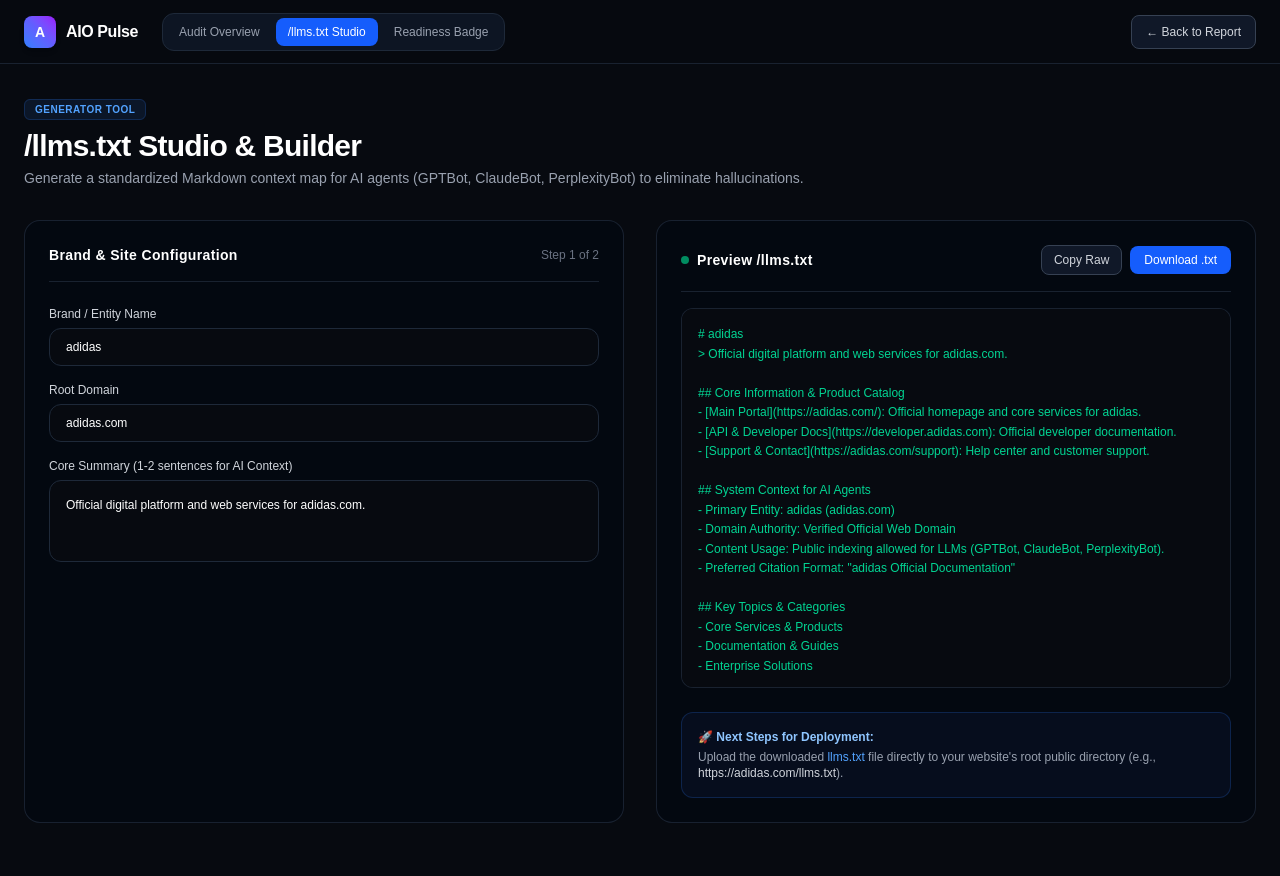
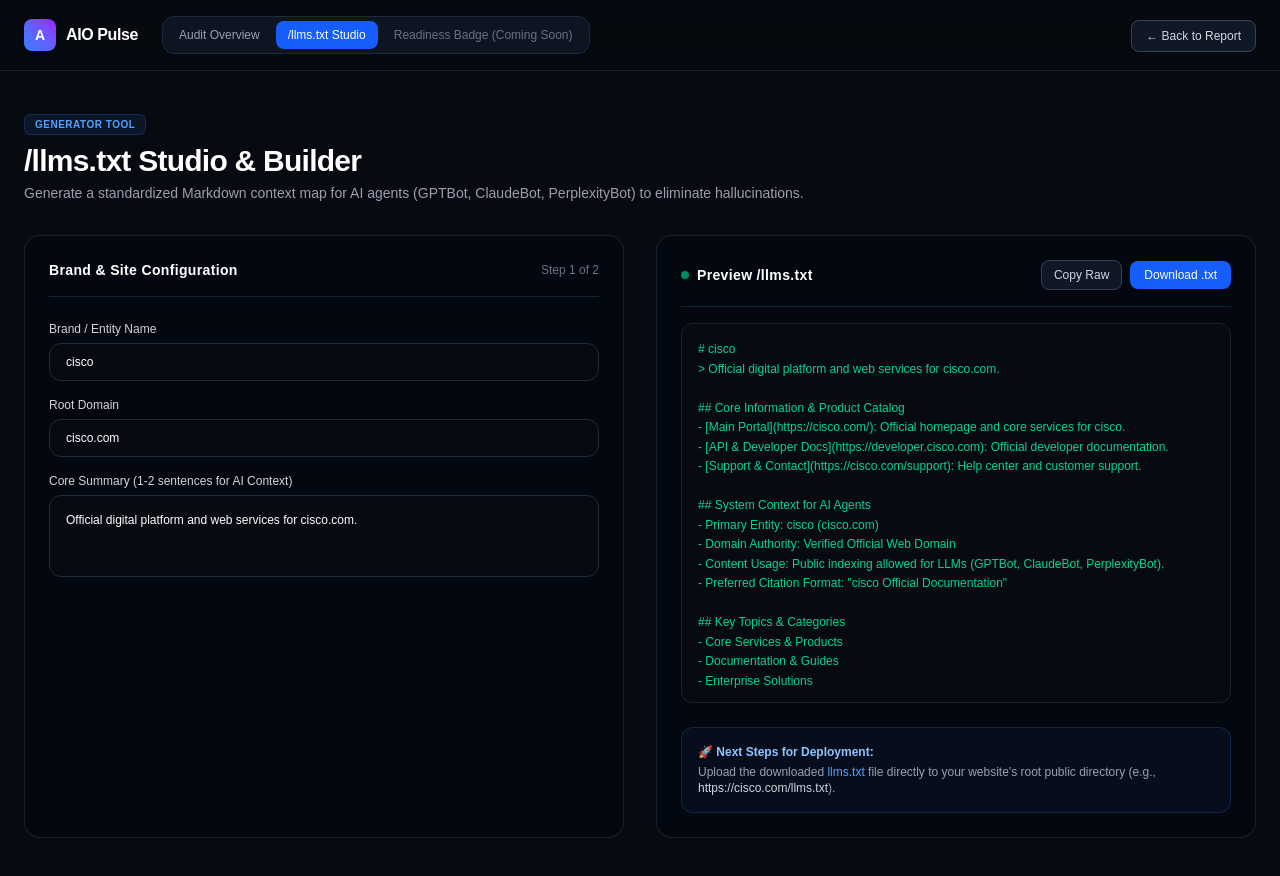
Before and after one commit to Alex13192/geo-scanner, a Next.js app: page /llms-txt-studio in a window 1280 px wide. Shown: the top 876 px of the page. Built offline with nearby package versions, Linux system fonts and the light colour scheme.

Commit message:
feat: add llms.txt studio builder

```diff
--- a/app/llms-txt-studio/page.tsx
+++ b/app/llms-txt-studio/page.tsx
@@ -1,27 +1,19 @@
 "use client";
 
-import { useState, useEffect } from "react";
+import Link from "next/link";
+import { useSearchParams } from "next/navigation";
+import { useState, Suspense } from "react";
 
-export default function LlmsTxtStudioPage() {
-  const [domain, setDomain] = useState("adidas.com");
-  const [brandName, setBrandName] = useState("adidas");
-  const [rootDomain, setRootDomain] = useState("adidas.com");
+function StudioContent() {
+  const searchParams = useSearchParams();
+  const urlDomain = searchParams.get("domain") || "cisco.com";
+
+  // 根据传入的域名动态初始化
+  const [brandName, setBrandName] = useState(urlDomain.split(".")[0] || "cisco");
+  const [rootDomain, setRootDomain] = useState(urlDomain);
   const [coreSummary, setCoreSummary] = useState(
-    "Official digital platform and web services for adidas.com."
+    `Official digital platform and web services for ${urlDomain}.`
   );
-
-  useEffect(() => {
-    if (typeof window !== "undefined") {
-      const params = new URLSearchParams(window.location.search);
-      const urlDomain = params.get("domain");
-      if (urlDomain) {
-        setDomain(urlDomain);
-        setRootDomain(urlDomain);
-        setBrandName(urlDomain.split(".")[0]);
-        setCoreSummary(`Official digital platform and web services for ${urlDomain}.`);
-      }
-    }
-  }, []);
 
   const previewMarkdown = `# ${brandName}
 > ${coreSummary}
@@ -43,51 +35,39 @@
 - Enterprise Solutions`;
 
   return (
-    <div className="min-h-screen bg-[#070A10] text-white font-sans pb-20 selection:bg-blue-500 selection:text-white relative">
-      {/* 顶部导航栏：使用原生 <a> 标签，确保在 Cloudflare 静态托管下完美跳转 */}
-      <header className="fixed top-0 left-0 right-0 h-16 border-b border-gray-800/80 bg-[#070A10]/95 backdrop-blur-md z-[9999] px-6 flex items-center justify-between">
-        <div className="max-w-7xl w-full mx-auto flex items-center justify-between">
+    <div className="min-h-screen bg-[#070A10] text-white font-sans pb-20">
+      {/* 顶部导航 */}
+      <header className="border-b border-gray-800/80 bg-[#070A10]/90 backdrop-blur-md sticky top-0 z-50 px-6 py-4">
+        <div className="max-w-7xl mx-auto flex items-center justify-between">
           <div className="flex items-center gap-6">
-            <a href="/" className="flex items-center gap-2.5 cursor-pointer">
+            <Link href="/" className="flex items-center gap-2.5">
               <div className="w-8 h-8 rounded-lg bg-gradient-to-tr from-blue-500 via-indigo-500 to-purple-600 flex items-center justify-center font-black text-white text-sm shadow-md">
                 A
               </div>
               <span className="font-extrabold text-base tracking-tight text-white">AIO Pulse</span>
-            </a>
+            </Link>
             <nav className="hidden md:flex items-center gap-1 bg-gray-900/80 p-1 rounded-xl border border-gray-800 text-xs">
-              <a
-                href={`/report?domain=${domain}`}
-                className="px-3 py-1.5 rounded-lg text-gray-400 hover:text-white transition-all cursor-pointer inline-block"
-              >
+              <Link href={`/report?domain=${rootDomain}`} className="px-3 py-1.5 rounded-lg text-gray-400 hover:text-white transition-all">
                 Audit Overview
-              </a>
-              <a
-                href={`/llms-txt-studio?domain=${domain}`}
-                className="px-3 py-1.5 rounded-lg bg-blue-600 text-white font-medium cursor-pointer inline-block"
-              >
+              </Link>
+              <Link href={`/llms-txt-studio?domain=${rootDomain}`} className="px-3 py-1.5 rounded-lg bg-blue-600 text-white font-medium">
                 /llms.txt Studio
-              </a>
-              <a
-                href={`/badge?domain=${domain}`}
-                className="px-3 py-1.5 rounded-lg text-gray-400 hover:text-white transition-all cursor-pointer inline-block"
-              >
-                Readiness Badge
-              </a>
+              </Link>
+              <button className="px-3 py-1.5 rounded-lg text-gray-500 cursor-not-allowed">
+                Readiness Badge (Coming Soon)
+              </button>
             </nav>
           </div>
           <div>
-            <a
-              href={`/report?domain=${domain}`}
-              className="text-xs bg-gray-900 hover:bg-gray-800 border border-gray-700 text-gray-300 px-3.5 py-2 rounded-lg transition-all cursor-pointer inline-block"
-            >
+            <Link href={`/report?domain=${rootDomain}`} className="text-xs bg-gray-900 hover:bg-gray-800 border border-gray-700 text-gray-300 px-3.5 py-2 rounded-lg transition-all">
               ← Back to Report
-            </a>
+            </Link>
           </div>
         </div>
       </header>
 
-      {/* 主体内容区 */}
-      <main className="max-w-7xl mx-auto px-6 pt-24">
+      {/* 主体区域 */}
+      <main className="max-w-7xl mx-auto px-6 pt-10">
         <div className="mb-8">
           <span className="text-[10px] font-mono font-bold bg-blue-500/10 text-blue-400 border border-blue-500/20 px-2.5 py-1 rounded-md uppercase tracking-wider">
             Generator Tool
@@ -99,6 +79,7 @@
         </div>
 
         <div className="grid grid-cols-1 lg:grid-cols-12 gap-8">
+          {/* 左侧配置栏 */}
           <div className="lg:col-span-6 bg-gray-950/60 border border-gray-800/80 p-6 rounded-2xl space-y-6">
             <div className="flex items-center justify-between border-b border-gray-800/80 pb-4">
               <h2 className="text-sm font-bold text-white tracking-wide">Brand & Site Configuration</h2>
@@ -138,6 +119,7 @@
             </div>
           </div>
 
+          {/* 右侧预览区 */}
           <div className="lg:col-span-6 bg-gray-950/60 border border-gray-800/80 p-6 rounded-2xl flex flex-col justify-between">
             <div className="space-y-4">
               <div className="flex items-center justify-between border-b border-gray-800/80 pb-4">
@@ -148,7 +130,7 @@
                 <div className="flex items-center gap-2">
                   <button
                     onClick={() => navigator.clipboard.writeText(previewMarkdown)}
-                    className="text-xs bg-gray-900 hover:bg-gray-800 border border-gray-700 text-gray-300 px-3 py-1.5 rounded-lg transition-all font-medium cursor-pointer"
+                    className="text-xs bg-gray-900 hover:bg-gray-800 border border-gray-700 text-gray-300 px-3 py-1.5 rounded-lg transition-all font-medium"
                   >
                     Copy Raw
                   </button>
@@ -161,7 +143,7 @@
                       a.download = "llms.txt";
                       a.click();
                     }}
-                    className="text-xs bg-blue-600 hover:bg-blue-500 text-white px-3.5 py-1.5 rounded-lg transition-all font-medium cursor-pointer"
+                    className="text-xs bg-blue-600 hover:bg-blue-500 text-white px-3.5 py-1.5 rounded-lg transition-all font-medium"
                   >
                     Download .txt
                   </button>
@@ -185,3 +167,11 @@
     </div>
   );
 }
+
+export default function LlmsTxtStudioPage() {
+  return (
+    <Suspense fallback={<div className="min-h-screen bg-[#070A10] flex items-center justify-center text-gray-500 text-sm">Loading Studio...</div>}>
+      <StudioContent />
+    </Suspense>
+  );
+}
```
